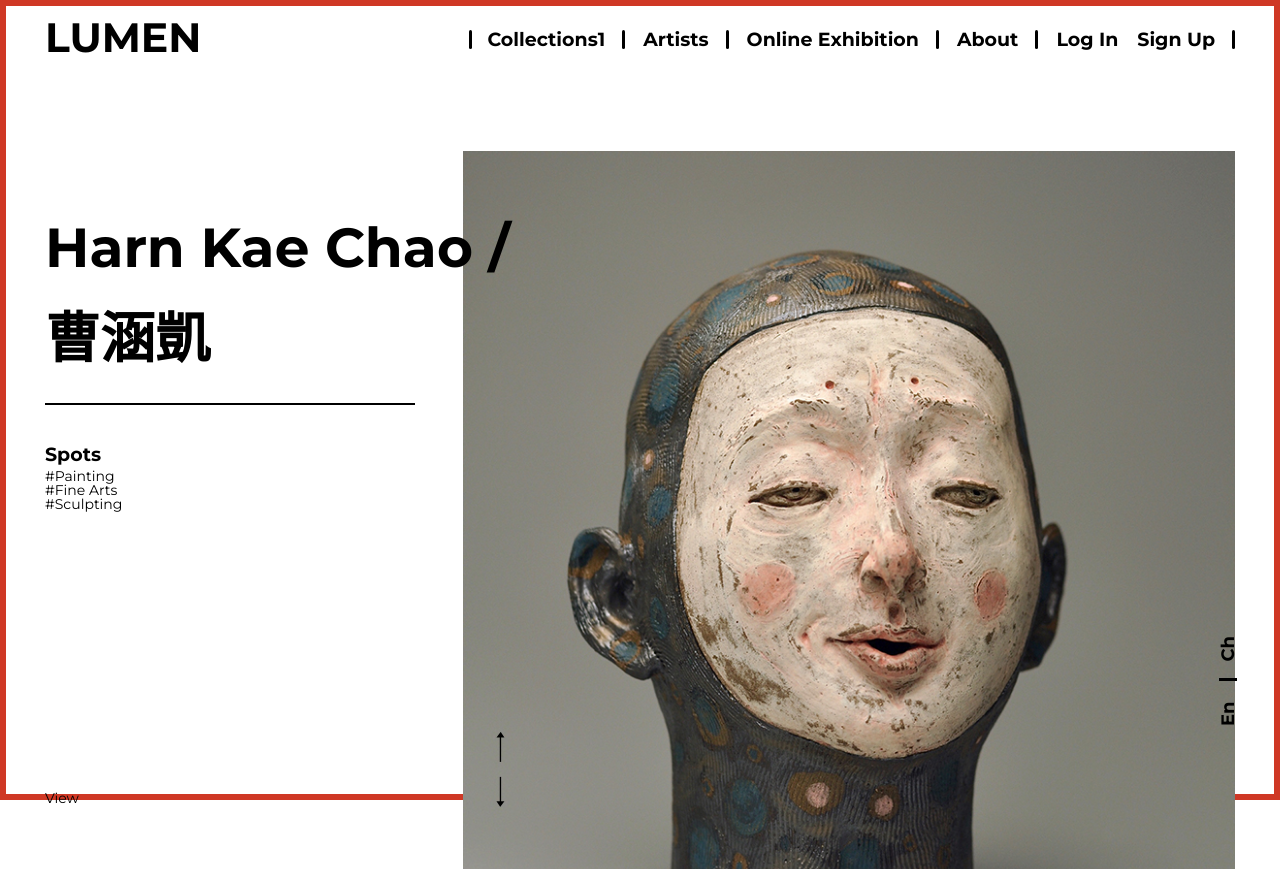
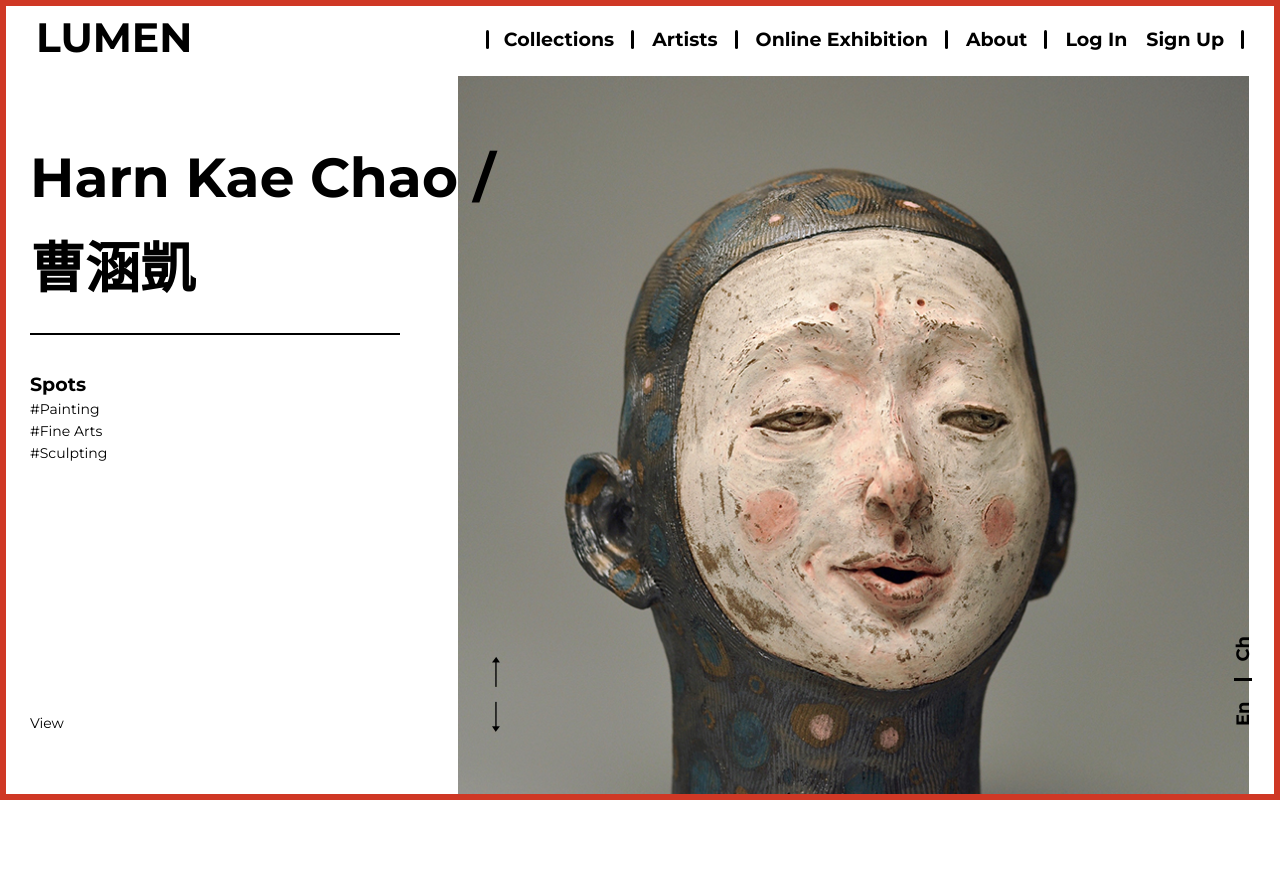
Before and after one commit to vkrotkikh/Lumen_project, a plain HTML site: page index.html in a window 1280 px wide. After the commit the page ends 800 px from the top, so only its background shows below. Drawn offline with Linux system fonts and the light colour scheme; files whose address does not match are found by name.

Commit message:
main page fix, sctroll header

```diff
--- a/index.html
+++ b/index.html
@@ -12,30 +12,35 @@
 <body>
 	<!-- HEADER -->
 	<header class="header">
+		<nav class="navbar navbar-expand-lg">
 			<div class="container">
-			<div class="header-inner-wrap">
 				<div class="header-logo-wrap">
 					<h2>Lumen</h2>
 				</div>
-				<ul class="header-menu -nav_primary">
-					<li>
-						<a href="#?">Collections1</a>
+				<button class="navbar-toggler" type="button" data-toggle="collapse" data-target="#navbarSupportedContent" aria-controls="navbarSupportedContent" aria-expanded="false" aria-label="Toggle navigation">
+					<span class="fa fa-bars"></span>
+				</button>
+				<div class="collapse navbar-collapse" id="navbarSupportedContent">
+					<ul class="navbar-nav ml-auto header-menu -nav_primary">
+						<li class="nav-item  active">
+							<a href="javascript:void(0);">Collections</a>
 						</li>
-					<li>
-						<a href="#?">Artists</a>
+						<li class="nav-item">
+							<a href="services.html">Artists</a>
 						</li>
-					<li>
-						<a href="#?">Online Exhibition</a>
+						<li class="nav-item">
+							<a href="events.html">Online Exhibition</a>
 						</li>
-					<li>
-						<a href="#?">About</a>
+						<li class="nav-item">
+							<a href="team.html">About</a>
 						</li>
-					<li>
-						<a href="#?">Log In&emsp;Sign Up</a>
+						<li class="nav-item">
+							<a href="testimonials.html">Log In&emsp;Sign Up</a>
 						</li>
 					</ul>
 				</div>
 			</div>
+		</nav>
 	</header>
 	<!-- HEADER END -->
 	<!-- MAIN -->
--- a/js/common.js
+++ b/js/common.js
@@ -1,4 +1,12 @@
 $(document).ready(function() {
+
+	$(window).on('scroll', function() {
+		if ($(window).scrollTop() > 10) {
+			$('.header').addClass('-scroll');
+		} else {
+			$('.header').removeClass('-scroll');
+		}
+	});
 
 	$('.home-slider').slick({
 		slidesToShow: 1,
--- a/scss/_global.scss
+++ b/scss/_global.scss
@@ -7,11 +7,12 @@ html {
 
 body {
 	min-height: 100vh;
+	position: relative;
 }
 
 
 .container{
-	max-width: 1250px;
+	max-width: 1280px;
 	width: 100%;
 	margin: 0 auto;
 	padding: 0 30px;
--- a/scss/all.scss
+++ b/scss/all.scss
@@ -61,7 +61,6 @@ $icomoon-font-path: "../fonts/Icomoon/" ;
 @import "components/fonts";
 @import "components/buttons";
 @import "components/header";
-@import "components/img-wrap";
 @import "components/reset";
 @import "components/form";
 @import "sections/section-home";
--- a/scss/components/header.scss
+++ b/scss/components/header.scss
@@ -1,10 +1,28 @@
 .header {
 	position: fixed;
 	top: 0;
-	left: 0;
-	right: 0;
+	left: 6px;
+	right: 6px;
 	padding: 17px 0;
 	z-index: 3;
+	transition: all .4s;
+		&:before {
+			display: block;
+			position: absolute;
+			content: '';
+			top: 0;
+			left: 0;
+			right: 0;
+			height: 6px;
+			background-color: $primary;
+		}
+	.navbar {
+		padding: 0;
+	}
+	&.-scroll {
+		background-color: #fff;
+		box-shadow: 0 0 12px 1px rgba(0, 0, 0, 0.11);
+	}
 }
 .header-inner-wrap {
 	display: flex;
@@ -23,3 +41,12 @@
 	display: flex;
 	margin: 3px 0 0;
 }
+
+
+@media screen and (max-width:1199px) {
+	.header-menu.-nav_primary {
+		a {
+			padding: 0 15px;
+		}
+	}
+}
--- a/scss/sections/section-home.scss
+++ b/scss/sections/section-home.scss
@@ -3,8 +3,8 @@
 	z-index: 1;
 	&-inner {
 		position: relative;
-		padding: 145px 0 70px;
-		height: 100vh;
+		padding: 75px 0 70px;
+		height: calc(100vh - 75px);
 		z-index: 2;
 	}
 	h1 {
@@ -30,9 +30,12 @@
 .tags {
 	h6 {
 		font-size: 19px;
-		margin-bottom: 5px;
+		margin-bottom: 8px;
 	}
 	ul {
+		li {
+			margin-bottom: 8px;
+		}
 		a {
 			line-height: 1;
 		}
@@ -47,7 +50,7 @@
 
 .home-slider {
 	position: absolute;
-	top: 75px;
+	top: 0;
 	right: 0;
 	bottom: 5px;
 	width: 65%;
```
Also changed, not shown: css/all.css, css/components/_form.css (added), scss/components/img-wrap.scss (deleted), 2 other files. Lines whose indentation alone changed are shown as unchanged.
